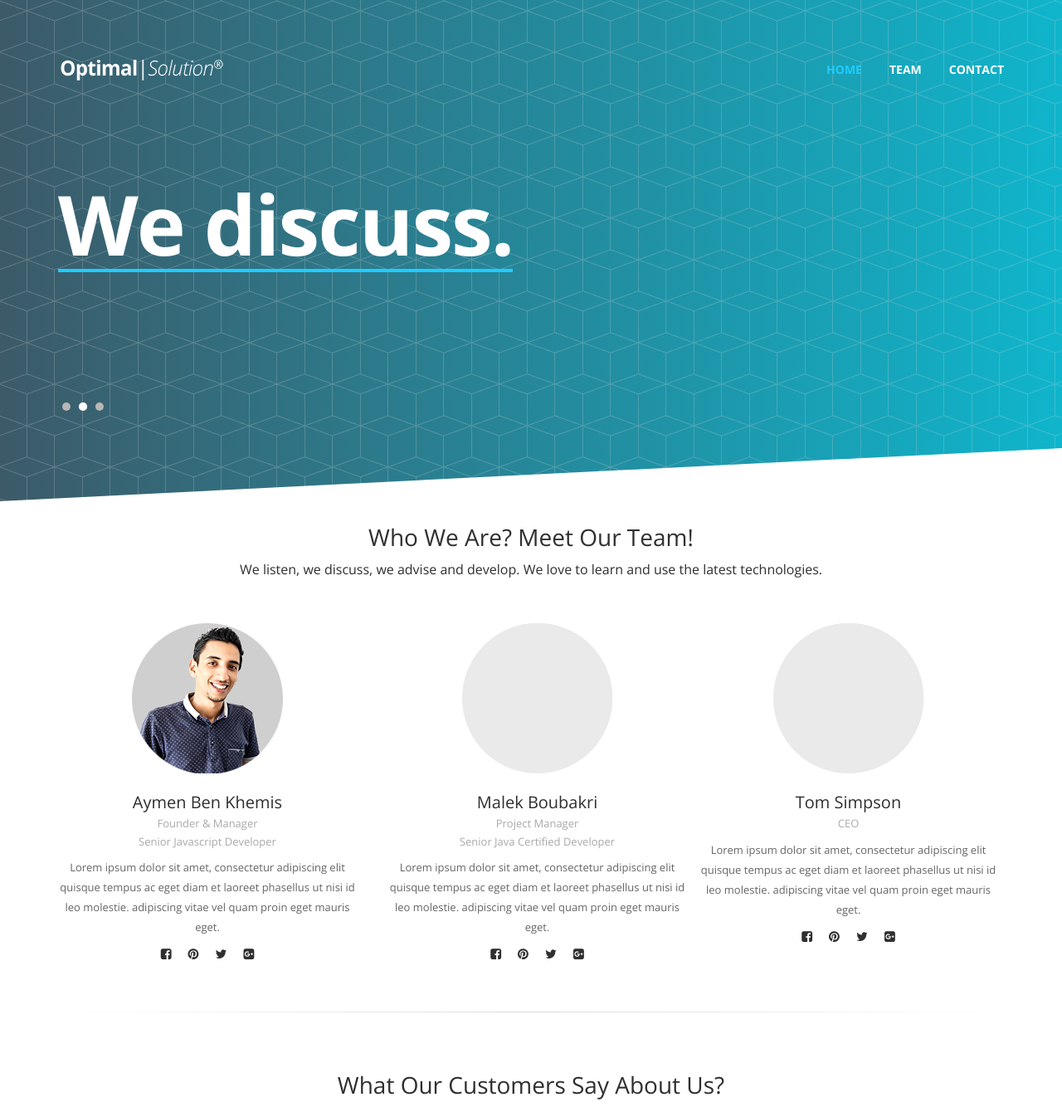
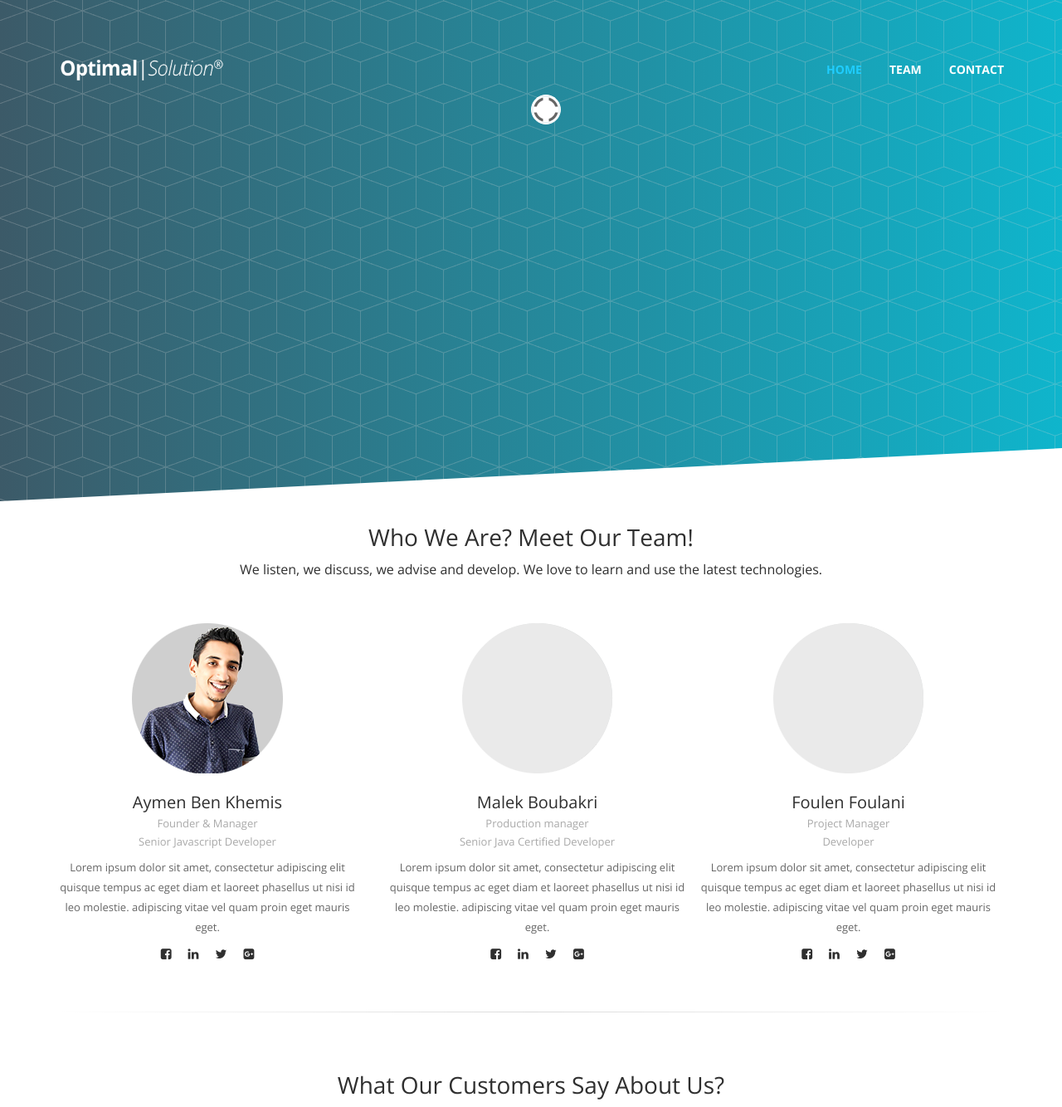
Before and after one commit to atefBB/Optimal-website, a PHP site: page / in a window 1280 px wide. Shown: the top 1334 px of the page at 83% size. Run offline with PHP 8.4, Linux system fonts and the light colour scheme; some libraries are stand-ins or nearby versions.

Commit message:
import and traffic enhancement

```diff
--- a/css/style.css
+++ b/css/style.css
@@ -163,8 +163,16 @@ body {
 
 .camera_caption h2 {
   border-bottom: 4px solid #1fcdff;
-  font-family: 'Open Sans', sans-serif;
+  font-family: 'Open Sans Light', sans-serif;
   font-size: 100px;
+  font-weight: 700;
+  letter-spacing: -2px;
+}
+
+.camera_caption h3 {
+  border-bottom: 3px solid #1fcdff;
+  font-family: 'Open Sans Light', sans-serif;
+  font-size: 80px;
   font-weight: 700;
   letter-spacing: -2px;
 }
--- a/index.html
+++ b/index.html
@@ -3,29 +3,26 @@
 <head>
   <title>Optimal Solution</title>
   <meta charset="UTF-8">
+  <meta name="viewport" content="width=device-width, initial-scale=1.0">
   <link href="images/favicon.png" rel="shortcut icon">
-  <meta name="viewport" content="width=device-width, initial-scale=1.0">
-  <link href="https://maxcdn.bootstrapcdn.com/bootstrap/3.3.7/css/bootstrap.min.css" rel="stylesheet" integrity="sha384-BVYiiSIFeK1dGmJRAkycuHAHRg32OmUcww7on3RYdg4Va+PmSTsz/K68vbdEjh4u" crossorigin="anonymous">
-  <link href="https://maxcdn.bootstrapcdn.com/font-awesome/4.7.0/css/font-awesome.min.css" rel="stylesheet" integrity="sha384-wvfXpqpZZVQGK6TAh5PVlGOfQNHSoD2xbE+QkPxCAFlNEevoEH3Sl0sibVcOQVnN" crossorigin="anonymous">
-  <link rel='stylesheet' id='camera-css' href='css/camera.min.css' type='text/css' media='all'>
-
+  <link rel="stylesheet" href="https://maxcdn.bootstrapcdn.com/bootstrap/3.3.7/css/bootstrap.min.css" integrity="sha384-BVYiiSIFeK1dGmJRAkycuHAHRg32OmUcww7on3RYdg4Va+PmSTsz/K68vbdEjh4u" crossorigin="anonymous">
+  <link rel="stylesheet" href="https://maxcdn.bootstrapcdn.com/font-awesome/4.7.0/css/font-awesome.min.css" integrity="sha384-wvfXpqpZZVQGK6TAh5PVlGOfQNHSoD2xbE+QkPxCAFlNEevoEH3Sl0sibVcOQVnN" crossorigin="anonymous">
+  <link rel='stylesheet' type="text/css" id='camera-css' href='css/camera.min.css' media='all'>
   <link rel="stylesheet" type="text/css" href="css/slicknav.css">
-  <link rel="stylesheet" href="css/prettyPhoto.css" type="text/css" media="screen" title="prettyPhoto main stylesheet" charset="utf-8"/>
+  <link rel="stylesheet" type="text/css" href="css/prettyPhoto.css" media="screen" title="prettyPhoto main stylesheet" charset="utf-8"/>
   <link rel="stylesheet" type="text/css" href="css/style.css">
-
-
-  <script type="text/javascript" src="js/jquery-1.8.3.min.js"></script>
-
-  <link href='http://fonts.googleapis.com/css?family=Open+Sans:400,300,700' rel='stylesheet' type='text/css'>
+  <link rel="stylesheet" type="text/css" href='http://fonts.googleapis.com/css?family=Open+Sans:400,300,700'>
+  <script type="text/javascript" src="https://cdnjs.cloudflare.com/ajax/libs/jquery/1.8.3/jquery.min.js"></script>
+  <script type="text/javascript" src="https://cdnjs.cloudflare.com/ajax/libs/jquery-easing/1.4.1/jquery.easing.min.js"></script>
   <script type="text/javascript" src="js/jquery.mobile.customized.min.js"></script>
-  <script type="text/javascript" src="js/jquery.easing.1.3.js"></script>
   <script type="text/javascript" src="js/camera.min.js"></script>
+  <script type="text/javascript" src="js/sorting.js"></script>
+  <script type="text/javascript" src="js/jquery.isotope.js"></script>
+  <script type="text/javascript" src="js/jquery.prettyPhoto.js" charset="utf-8"></script>
+  <script type="text/javascript" src="https://maxcdn.bootstrapcdn.com/bootstrap/3.3.7/js/bootstrap.min.js" integrity="sha384-Tc5IQib027qvyjSMfHjOMaLkfuWVxZxUPnCJA7l2mCWNIpG9mGCD8wGNIcPD7Txa" crossorigin="anonymous"></script>
+  <script type="text/javascript" src="js/jquery.slicknav.js"></script>
   <script type="text/javascript" src="js/myscript.js"></script>
-  <script src="js/sorting.js" type="text/javascript"></script>
-  <script src="js/jquery.isotope.js" type="text/javascript"></script>
-  <!--script type="text/javascript" src="js/jquery.nav.js"></script-->
-
-  <script>
+  <script type="text/javascript">
     jQuery(function () {
       jQuery('#camera_wrap_1').camera({
         transPeriod: 500,
@@ -40,12 +37,9 @@
       });
     });
   </script>
-
 </head>
 <body>
-
 <!--home start-->
-
 <div id="home">
   <div class="headerLine">
     <div id="menuF" class="default">
@@ -77,17 +71,22 @@
           <div class="camera_wrap camera_white_skin" id="camera_wrap_1">
             <div data-thumb="" data-src="images/slides/blank.gif">
               <div class="img-responsive camera_caption fadeFromBottom">
-                <h2>We listen.</h2>
+                <h2>We listen,</h2>
               </div>
             </div>
             <div data-thumb="" data-src="images/slides/blank.gif">
               <div class="img-responsive camera_caption fadeFromBottom">
-                <h2>We discuss.</h2>
+                <h2>We discuss,</h2>
               </div>
             </div>
             <div data-thumb="" data-src="images/slides/blank.gif">
               <div class="img-responsive camera_caption fadeFromBottom">
-                <h2>We devel<img src="images/favicon_inverse.png" style="width:70px;">p.</h2>
+                <h2>We devel<img src="images/favicon_inverse.png" style="width:70px;">p,</h2>
+              </div>
+            </div>
+            <div data-thumb="" data-src="images/slides/blank.gif">
+              <div class="img-responsive camera_caption fadeFromBottom">
+                <h3>Our j<img src="images/favicon_inverse.png" style="width:55px;">b is to simplify yours...</h3>
               </div>
             </div>
           </div><!-- #camera_wrap_1 -->
@@ -96,9 +95,7 @@
     </div>
   </div>
 </div>
-
 <!--about start-->
-
 <div id="team">
   <div class="container">
     <div class="row">
@@ -119,7 +116,7 @@
         <p>Lorem ipsum dolor sit amet, consectetur adipiscing elit<br/> quisque tempus ac eget diam et laoreet phasellus ut nisi id leo molestie. adipiscing vitae vel quam proin eget mauris eget.</p>
         <ul>
           <li><a href="#"><i class="fa fa-facebook-square"></i></a></li>
-          <li><a href="#"><i class="fa fa-pinterest"></i></a></li>
+          <li><a href="#"><i class="fa fa-linkedin"></i></a></li>
           <li><a href="#"><i class="fa fa-twitter"></i></a></li>
           <li><a href="#"><i class="fa fa-google-plus-square"></i></a></li>
         </ul>
@@ -127,24 +124,25 @@
       <div class="col-md-4 b3">
         <img class="img-responsive" src="images/picTeam/picT3.png">
         <h4>Malek Boubakri</h4>
-        <h5>Project Manager</h5>
+        <h5>Production manager</h5>
         <h5>Senior Java Certified Developer</h5>
         <p>Lorem ipsum dolor sit amet, consectetur adipiscing elit<br/> quisque tempus ac eget diam et laoreet phasellus ut nisi id leo molestie. adipiscing vitae vel quam proin eget mauris eget.</p>
         <ul>
           <li><a href="#"><i class="fa fa-facebook-square"></i></a></li>
-          <li><a href="#"><i class="fa fa-pinterest"></i></a></li>
+          <li><a href="#"><i class="fa fa-linkedin"></i></a></li>
           <li><a href="#"><i class="fa fa-twitter"></i></a></li>
           <li><a href="#"><i class="fa fa-google-plus-square"></i></a></li>
         </ul>
       </div>
       <div class="col-md-4 b1">
         <img class="img-responsive" src="images/picTeam/picT1.png">
-        <h4>Tom Simpson</h4>
-        <h5>CEO</h5>
+        <h4>Foulen Foulani</h4>
+        <h5>Project Manager</h5>
+        <h5>Developer</h5>
         <p>Lorem ipsum dolor sit amet, consectetur adipiscing elit <br/>quisque tempus ac eget diam et laoreet phasellus ut nisi id leo molestie. adipiscing vitae vel quam proin eget mauris eget.</p>
         <ul>
           <li><a href="#"><i class="fa fa-facebook-square"></i></a></li>
-          <li><a href="#"><i class="fa fa-pinterest"></i></a></li>
+          <li><a href="#"><i class="fa fa-linkedin"></i></a></li>
           <li><a href="#"><i class="fa fa-twitter"></i></a></li>
           <li><a href="#"><i class="fa fa-google-plus-square"></i></a></li>
         </ul>
@@ -165,9 +163,7 @@
       </div>
     </div>
   </div>
-
   <div style="position: relative;">
-
     <div class="container">
       <div class="row about">
         <div class="col-md-6">
@@ -186,9 +182,7 @@
         </div>
       </div>
     </div>
-
     <div class="horL"></div>
-
     <div class="container">
       <div class="row about">
         <div class="col-md-6">
@@ -207,20 +201,19 @@
         </div>
       </div>
     </div>
-
   </div>
 </div>
 <!--contact start-->
-<div id="contact">
+<div>
   <div class="line6">
-    <iframe src="https://www.google.com/maps/embed?pb=!1m18!1m12!1m3!1d3234.5755192848187!2d10.59293821533822!3d35.83488908015874!2m3!1f0!2f0!3f0!3m2!1i1024!2i768!4f13.1!3m3!1m2!1s0x12fd8af51d61302b%3A0xb3ba913a31320ad8!2sOptimal+Solution+S.a.r.l!5e0!3m2!1sfr!2stn!4v1494336627568"  width="100%" height="750" frameborder="0" style="border:0"></iframe>
+    <iframe src="https://www.google.com/maps/embed?pb=!1m18!1m12!1m3!1d3234.5755192848187!2d10.59293821533822!3d35.83488908015874!2m3!1f0!2f0!3f0!3m2!1i1024!2i768!4f13.1!3m3!1m2!1s0x12fd8af51d61302b%3A0xb3ba913a31320ad8!2sOptimal+Solution+S.a.r.l!5e0!3m2!1sfr!2stn!4v1494336627568" width="100%" height="750" frameborder="0" style="border:0"></iframe>
   </div>
-  <div class="container">
+  <div id="contact" class="container">
     <div class="row ftext">
       <div class="col-md-12">
         <a id="features"></a>
         <h3>We Care About Our Clients and Can Make Their Life Easier!</h3>
-        <p>The main peculiarity of template is the striking presentation when visitors just need to use the scrolling option to find all necessary information about your web project. </p>
+        <p>Whether you’re looking for answers, would like to solve a problem, or just want to let us know how we did, you’ll find many ways to contact us right here. We’ll help you resolve your issues quickly and easily, getting you back to more important things, like relaxing on your new sofa.</p>
       </div>
     </div>
   </div>
@@ -242,19 +235,16 @@
       </div>
       <div class="col-md-3 col-xs-12 cont">
         <ul>
-          <li><i class="fa fa-home"></i>OPTIMAL SOLUTION s.a.r.l<br>n°603, Imm. Mehdi Av Yasser Arafat,<br>Sahloul, Sousse. </li>
-          <li><i class="fa fa-phone"></i>+216 73 820 315</li>
-          <li><a href="#"><i class="fa fa-envelope"></i>contact@optimal.com.tn</li>
-          </a>
-          <li><i class="fa fa-skype"></i>Skype</li>
-          <li><a href="#"><i class="fa fa-twitter"></i>Twitter</li>
-          </a>
-          <li><a href="#"><i class="fa fa-facebook-square"></i>Facebook</li>
-          </a>
-          <li><a href="#"><i class="fa fa-linkedin"></i>Linked In</li>
-          </a>
-          <li><a href="#"><i class="fa fa-youtube-play"></i>YouTube</li>
-          </a>
+          <li><i class="fa fa-home"></i>OPTIMAL SOLUTION s.a.r.l<br>n°603, Imm. Mehdi Av Yasser Arafat,<br>Sahloul, Sousse.</li>
+          <li><i class="fa fa-phone"></i>(+216) 73 820 315
+          <li>
+          <li class="fa fa-clock-o"></li>
+          From Monday to Friday - 8h <span style="padding: 0" class="fa fa-arrow-right"></span> 14h</li></li>
+          <li><a href="#"><i class="fa fa-envelope"></i>contact@optimal.com.tn</a></li>
+          <li><a href="#"><i class="fa fa-twitter"></i>Twitter</a></li>
+          <li><a href="#"><i class="fa fa-facebook-square"></i>Facebook</a></li>
+          <li><a href="#"><i class="fa fa-linkedin"></i>Linked In</a></li>
+          <li><a href="#"><i class="fa fa-youtube-play"></i>YouTube</a></li>
         </ul>
       </div>
     </div>
@@ -266,23 +256,14 @@
         <div class="col-md-6 text-left copy">
           <p>Copyright &copy; 2017 <img src="images/logo.png" style="width: 140px">. All Rights Reserved.</p>
         </div>
-        <div class="col-md-6 text-right dm">
-          <ul id="downMenu">
-            <li class="active"><a href="#home">Home</a></li>
-            <li><a href="#team">Team</a></li>
-            <li class="last"><a href="#contact">Contact</a></li>
-          </ul>
+        <div class="col-md-6 text-right copy">
+          Open source <span class="fa fa-html5" style="color: orange"></span> + <span class="fa fa-css3" style="color: turquoise"></span> + <span class="fa fa-square" style="color: gold"></span> available on <a style="color: white" href="https://github.com/Optimal-Solution-ltd/Optimal-website"><span class="fa fa-github"></span> GitHub</a>.
         </div>
       </div>
     </div>
   </div>
 </div>
-
-
-<script src="js/jquery.prettyPhoto.js" type="text/javascript" charset="utf-8"></script>
-<script src="js/bootstrap.min.js"></script>
-<script src="js/jquery.slicknav.js"></script>
-<script>
+<script type="text/javascript">
   $(document).ready(function () {
     $(".bhide").click(function () {
       $(".hideObj").slideDown();
@@ -294,7 +275,6 @@
       $(this).hide(); // .attr()
       return false;
     });
-
     $('.heart').mouseover(function () {
       $(this).find('i').removeClass('fa-heart-o').addClass('fa-heart');
     }).mouseout(function () {
@@ -310,7 +290,6 @@
       rr = Number(r).toFixed(decimal).toString().split('.');
       b = rr[0].replace(/(\d{1,3}(?=(\d{3})+(?:\.\d|\b)))/g, "\$1" + separator);
       r = (rr[1] ? b + '.' + rr[1] : b);
-
       return r;
     }
 
@@ -319,7 +298,6 @@
       $('#counter1').text('0');
       $('#counter2').text('0');
       setInterval(function () {
-
         var curval = parseInt($('#counter').text());
         var curval1 = parseInt($('#counter1').text().replace(' ', ''));
         var curval2 = parseInt($('#counter2').text());
@@ -333,22 +311,17 @@
           $('#counter2').text(curval2 + 1);
         }
       }, 2);
-
     }, 500);
   });
 </script>
 <script type="text/javascript">
   jQuery(document).ready(function () {
     jQuery('#menu').slicknav();
-
   });
 </script>
-
 <script type="text/javascript">
   $(document).ready(function () {
-
     var $menu = $("#menuF");
-
     $(window).scroll(function () {
       if ($(this).scrollTop() > 100 && $menu.hasClass("default")) {
         $menu.fadeOut('fast', function () {
@@ -367,7 +340,7 @@
   });
   //jQuery
 </script>
-<script>
+<script type="text/javascript">
   /*menu*/
   function calculateScroll() {
     var contentTop = [];
@@ -387,7 +360,6 @@
       }
     })
   };
-
   $(document).ready(function () {
     calculateScroll();
     $(window).scroll(function (event) {
@@ -400,10 +372,8 @@
   });
 </script>
 <script type="text/javascript" charset="utf-8">
-
   jQuery(document).ready(function () {
     jQuery(".pretty a[rel^='prettyPhoto']").prettyPhoto({animation_speed: 'normal', theme: 'light_square', slideshow: 3000, autoplay_slideshow: true, social_tools: ''});
-
   });
 </script>
 </body>
```
